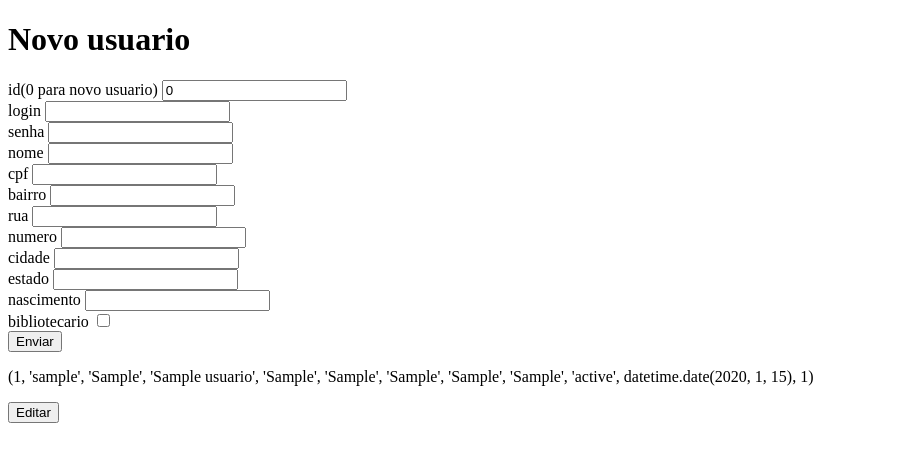
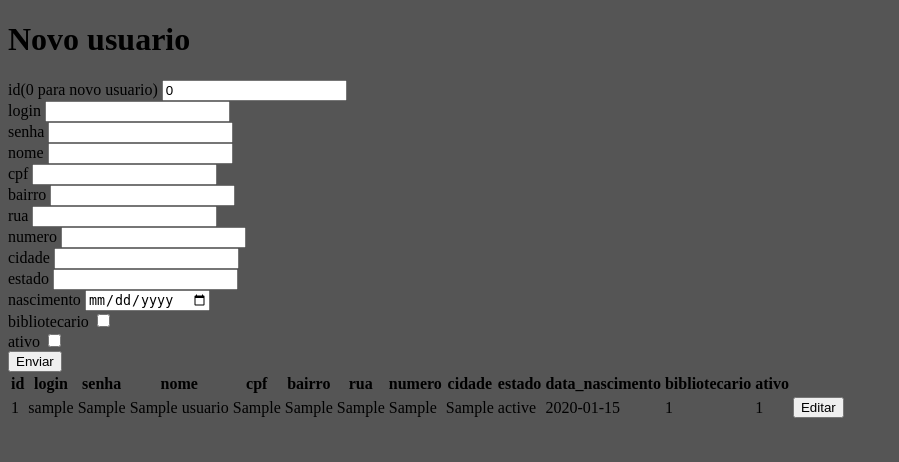
Before and after one commit to LooperBR/PIComp4, a Flask app: page /usuario in a window 1280 px wide. Shown: the top 462 px of the page, without its empty margins (0-899 px from the left). Run offline with Flask 2, Linux system fonts and the light colour scheme; tables that the repository leaves empty hold one stand-in row (values such as "Sample post").

Commit message:
Mudança nos acessos a banco e na sessão de usuario

```diff
--- a/app/app.py
+++ b/app/app.py
@@ -1,7 +1,6 @@
 from flask import Flask
-from flask import url_for
-from flask import render_template
-from flask import request
+from flask import url_for, redirect, render_template, request
+from flask import session
 import sys
     # caution: path[0] is reserved for script path (or '' in REPL)
 sys.path.insert(1, 'controllers')
@@ -12,16 +11,15 @@ from usuarioController import UsuarioController
 
 
 app = Flask(__name__)
-
-usuario_logado=""
+app.secret_key = b'271e52fe075c9621eb86a26cce283dee515b6c870bb6afbafad6e853b0f23a99'
 
 @app.route("/")
 def index():
     return "<p>index page!</p>"
 
-@app.route("/hello")
-def hello_world():
-    return "<p>Hello, World!</p>"
+@app.route("/home")
+def home():
+    return "<p>home " + session["username"] + " page!</p>"
 
 @app.get("/usuario/<usuario>")
 def usuario_get(usuario):
@@ -37,10 +35,12 @@ def login_get():
 
 @app.post("/login")
 def login_post():
-    html,usuario_logado1=LoginController.login(request.form['login'],request.form['senha'])
-    global usuario_logado
-    usuario_logado = usuario_logado1
-    return html
+    logou,usuario_logado=LoginController.login(request.form['login'],request.form['senha'])
+    print(logou)
+    if logou:
+        session["username"] = usuario_logado
+        return redirect('/home')
+    return redirect('/login')
 
 @app.get("/usuario")
 def usuario():
@@ -48,19 +48,24 @@ def usuario():
 
 @app.post("/criar_usuario")
 def novo_usuario():
-    return UsuarioController.create(request.form)
+    UsuarioController.create(request.form)
+    return redirect('/usuario')
 
 @app.get("/easter_egg")
 def easter_egg():
     return render_template('header.html',name='easter_egg')+render_template('easter_egg.html')+render_template('footer.html',scripts=[url_for('static',filename='konami.js')])
 
+@app.route("/logout")
+def logout():
+    session.pop('username', None)
+    return redirect('/login')
+
 @app.route("/teste")
 def teste():
-    return "<p>Hello, "+usuario_logado+"!</p>"
+    return "<p>Hello, "+session["username"]+"!</p>"
+
 
 with app.test_request_context():
     print(url_for('index'))
-    print(url_for('hello_world'))
-    print(url_for('hello_world', next='/'))
     print(url_for('usuario_get', usuario = 1))
     print(url_for('easter_egg'))
--- a/app/controllers/usuarioController.py
+++ b/app/controllers/usuarioController.py
@@ -1,20 +1,24 @@
 from usuarioModel import UsuarioModel
-from flask import url_for
-from flask import render_template
+from flask import url_for, redirect, render_template
 
 class UsuarioController:
     def create(parametros):
         bibliotecario = 0
+        ativo = 0
         if("bibliotecario" in parametros):
             bibliotecario = 1
-
-        if(parametros["id"]==0):
-            print(UsuarioModel.create(parametros,bibliotecario))
-        else:
-            print(UsuarioModel.update(parametros,bibliotecario))
+        if("ativo" in parametros):
+            ativo = 1
         print(parametros)
 
-        return UsuarioController.index()
+        if(parametros["id"]=='0'):
+            print("create")
+            print(UsuarioModel.create(parametros,bibliotecario,ativo))
+        else:
+            print("update")
+            print(UsuarioModel.update(parametros,bibliotecario,ativo))
+
+        return
 
     def index():
         usuarios = UsuarioModel.getAll()
@@ -24,4 +28,6 @@ class UsuarioController:
         return html
 
     def get(id):
-        return UsuarioModel.get(id)
+        usuario = UsuarioModel.get(id)
+        print(usuario)
+        return usuario
--- /dev/null
+++ b/app/static/main.css
@@ -0,0 +1,3 @@
+body{
+    background-color: rgb(85, 85, 85);
+}
--- a/app/static/usuarios.js
+++ b/app/static/usuarios.js
@@ -6,7 +6,17 @@ function Editar(id){
         if (xhr.status === 200) {
             //console.log(xhr.responseText);
             usuario = JSON.parse(xhr.responseText)[0]
-            //console.log(usuario)
+            console.log(usuario)
+            console.log(Date.parse(usuario[10]))
+            data = new Date(usuario[10])
+            console.log(data)
+            console.log()
+            dia=data.getDate()
+            mes=data.getMonth()+1
+            ano=data.getFullYear()
+            console.log(dia)
+            console.log(mes)
+            console.log(ano)
             document.getElementById("id").value = usuario[0]
             document.getElementById("login").value = usuario[1]
             document.getElementById("senha").value = usuario[2]
@@ -17,10 +27,10 @@ function Editar(id){
             document.getElementById("numero").value = usuario[7]
             document.getElementById("cidade").value = usuario[8]
             document.getElementById("estado").value = usuario[9]
-            document.getElementById("data_nascimento").value = usuario[10]
-            console.log(usuario[11]==1?true:false)
-            console.log(usuario[11])
+            console.log(usuario[10])
+            document.getElementById("data_nascimento").value = data.toISOString().substring(0,10)
             document.getElementById("bibliotecario").checked = usuario[11]
+            document.getElementById("ativo").checked = usuario[12]
         } else {
             console.error(xhr.statusText);
         }
@@ -31,3 +41,7 @@ function Editar(id){
     };
     xhr.send(null);
 }
+
+function validateForm(){
+    return true;
+}
--- a/app/templates/header.html
+++ b/app/templates/header.html
@@ -5,5 +5,6 @@
     <meta http-equiv="X-UA-Compatible" content="IE=edge">
     <meta name="viewport" content="width=device-width, initial-scale=1.0">
     <title>{{ name }}</title>
+    <link rel="stylesheet" href="{{url_for('static',filename='main.css')}}">
 </head>
 <body>
--- a/app/templates/usuarios.html
+++ b/app/templates/usuarios.html
@@ -1,47 +1,84 @@
 <h1>Novo usuario</h1>
-<form action="{{url}}" method="post" id="formUsuarios">
+<form action="{{url}}" method="post" id="formUsuarios" onsubmit="return validateForm()">
     <label for="id">id(0 para novo usuario)</label>
-    <input type="number" name="id" id="id" value="0">
+    <input type="number" name="id" id="id" value="0" required>
     <br/>
     <label for="login">login</label>
-    <input type="text" name="login" id="login">
+    <input type="text" name="login" id="login" required>
     <br/>
     <label for="senha">senha</label>
-    <input type="text" name="senha" id="senha">
+    <input type="text" name="senha" id="senha" required>
     <br/>
     <label for="nome">nome</label>
-    <input type="text" name="nome" id="nome">
+    <input type="text" name="nome" id="nome" required>
     <br/>
     <label for="cpf">cpf</label>
-    <input type="text" name="cpf" id="cpf">
+    <input type="text" name="cpf" id="cpf" required>
     <br/>
     <label for="bairro">bairro</label>
-    <input type="text" name="bairro" id="bairro">
+    <input type="text" name="bairro" id="bairro" required>
     <br/>
     <label for="rua">rua</label>
-    <input type="text" name="rua" id="rua">
+    <input type="text" name="rua" id="rua" required>
     <br/>
     <label for="numero">numero</label>
-    <input type="text" name="numero" id="numero">
+    <input type="text" name="numero" id="numero" required>
     <br/>
     <label for="cidade">cidade</label>
-    <input type="text" name="cidade" id="cidade">
+    <input type="text" name="cidade" id="cidade" required>
     <br/>
     <label for="estado">estado</label>
-    <input type="text" name="estado" id="estado">
+    <input type="text" name="estado" id="estado" required>
     <br/>
     <label for="data_nascimento">nascimento</label>
-    <input type="text" name="data_nascimento" id="data_nascimento">
+    <input type="date" name="data_nascimento" id="data_nascimento" required>
     <br/>
     <label for="bibliotecario">bibliotecario</label>
     <input type="checkbox" name="bibliotecario" id="bibliotecario">
     <br/>
+    <label for="ativo">ativo</label>
+    <input type="checkbox" name="ativo" id="ativo">
+    <br/>
     <button type="submit">Enviar</button>
 </form>
 
+<table>
+    <tr>
+        <th>id</th>
+        <th>login</th>
+        <th>senha</th>
+        <th>nome</th>
+        <th>cpf</th>
+        <th>bairro</th>
+        <th>rua</th>
+        <th>numero</th>
+        <th>cidade</th>
+        <th>estado</th>
+        <th>data_nascimento</th>
+        <th>bibliotecario</th>
+        <th>ativo</th>
+        <th></th>
+    </tr>
+
 {% if usuarios :%}
-    {% for i in usuarios:%}
-        <p>{{i}}</p>
-        <button onclick="Editar({{i[0]}})">Editar</button>
+    {% for usuario in usuarios:%}
+        <tr>
+        <td>{{usuario[0]}}</td>
+        <td>{{usuario[1]}}</td>
+        <td>{{usuario[2]}}</td>
+        <td>{{usuario[3]}}</td>
+        <td>{{usuario[4]}}</td>
+        <td>{{usuario[5]}}</td>
+        <td>{{usuario[6]}}</td>
+        <td>{{usuario[7]}}</td>
+        <td>{{usuario[8]}}</td>
+        <td>{{usuario[9]}}</td>
+        <td>{{usuario[10]}}</td>
+        <td>{{usuario[11]}}</td>
+        <td>{{usuario[12]}}</td>
+        <td><button onclick="Editar({{usuario[0]}})">Editar</button></td>
+    </tr>
     {% endfor %}
 {% endif %}
+
+</table>
--- a/sql/sql das tabelas.sql
+++ b/sql/sql das tabelas.sql
@@ -1,5 +1,5 @@
 -- MySQL Script generated by MySQL Workbench
--- Tue Nov  1 15:55:12 2022
+-- Mon Nov 21 15:30:21 2022
 -- Model: New Model    Version: 1.0
 -- MySQL Workbench Forward Engineering
 
@@ -33,6 +33,7 @@ CREATE TABLE IF NOT EXISTS `biblioteca`.`usuario` (
   `estado` VARCHAR(45) NULL,
   `data_nascimento` DATE NULL,
   `bibliotecario` TINYINT NULL,
+  `ativo` TINYINT NULL,
   PRIMARY KEY (`id`))
 ENGINE = InnoDB;
 
```
Also changed, not shown: app/controllers/loginController.py (+9 -3 lines), app/models/loginModel.py (+7 -8 lines), app/models/usuarioModel.py (+30 -19 lines), sql/sql popula tabela.sql (+4 -4 lines), 1 other file.
